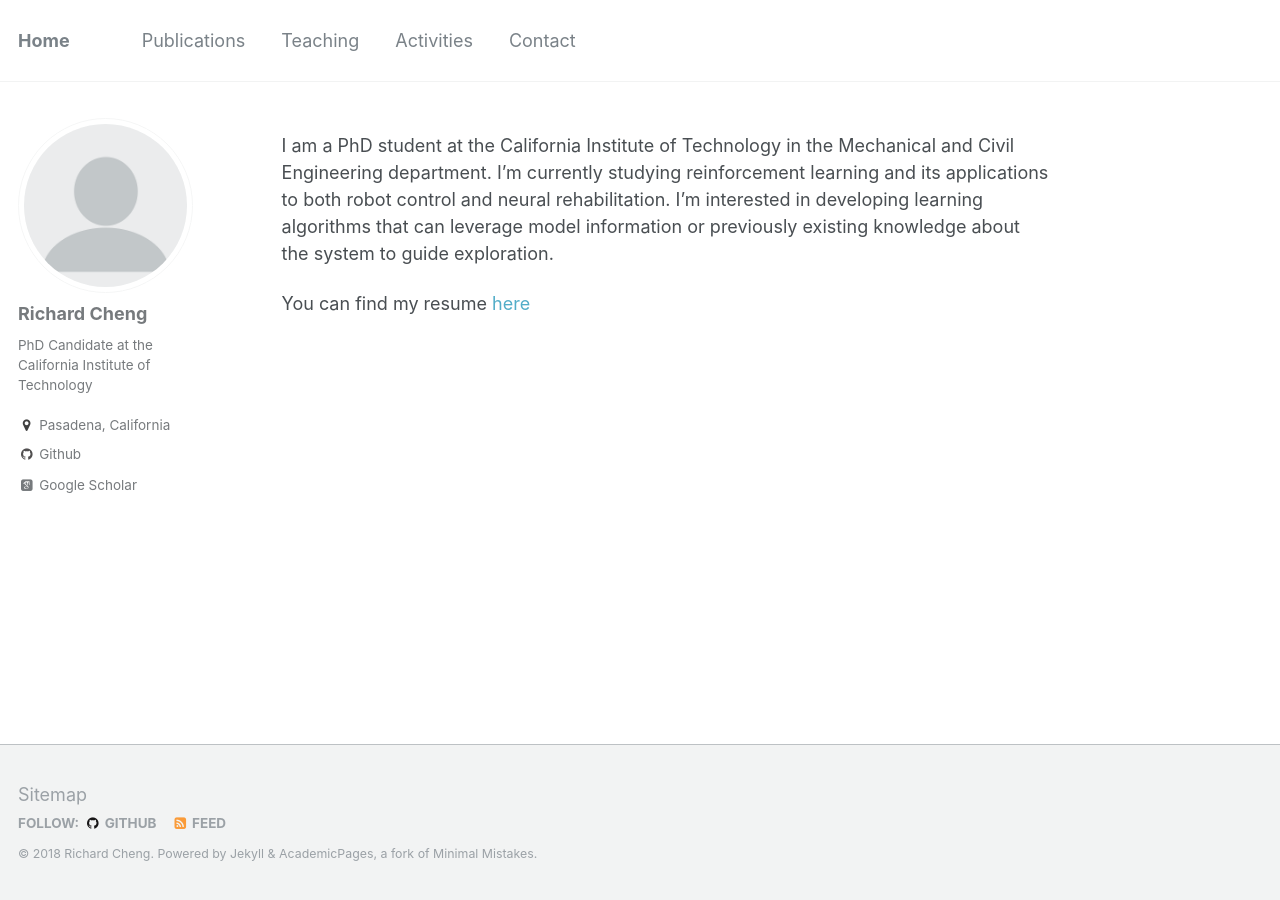
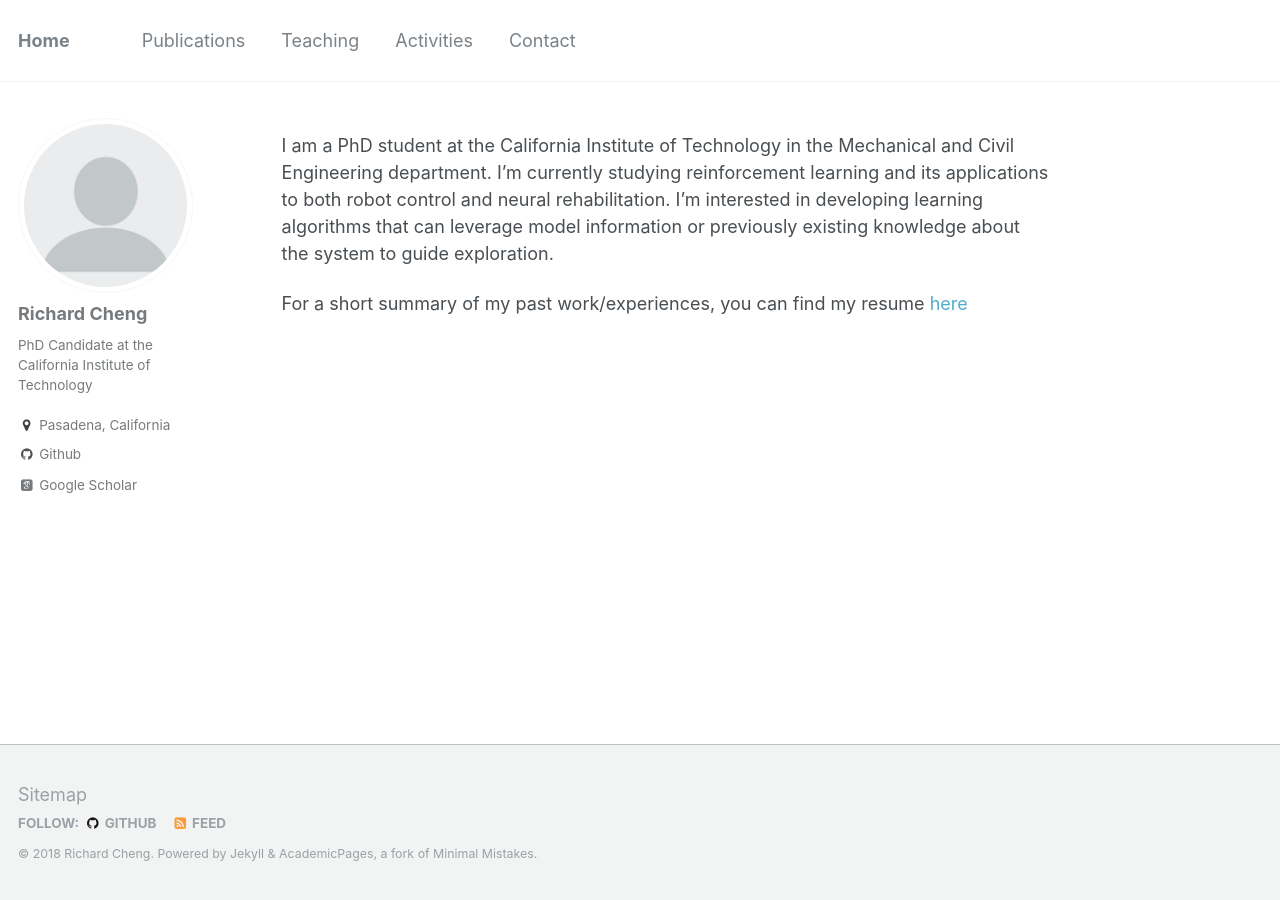
Before and after one commit to rcheng805/rcheng805.github.io, a Jekyll site: the page built from _pages/about.md, in a window 1280 px wide. Built offline with Jekyll 4.4.1, drawn with Linux system fonts in a browser that asks for light colours; some web fonts are replaced.

Commit message:
Update about.md

```diff
--- a/_pages/about.md
+++ b/_pages/about.md
@@ -10,4 +10,4 @@ redirect_from:
 
 I am a PhD student at the California Institute of Technology in the Mechanical and Civil Engineering department. I'm currently studying reinforcement learning and its applications to both robot control and neural rehabilitation. I'm interested in developing learning algorithms that can leverage model information or previously existing knowledge about the system to guide exploration.
 
-You can find my resume [here](https://rcheng805.github.io/files/cv.pdf)
+For a short summary of my past work/experiences, you can find my resume [here](https://rcheng805.github.io/files/cv.pdf)
```
